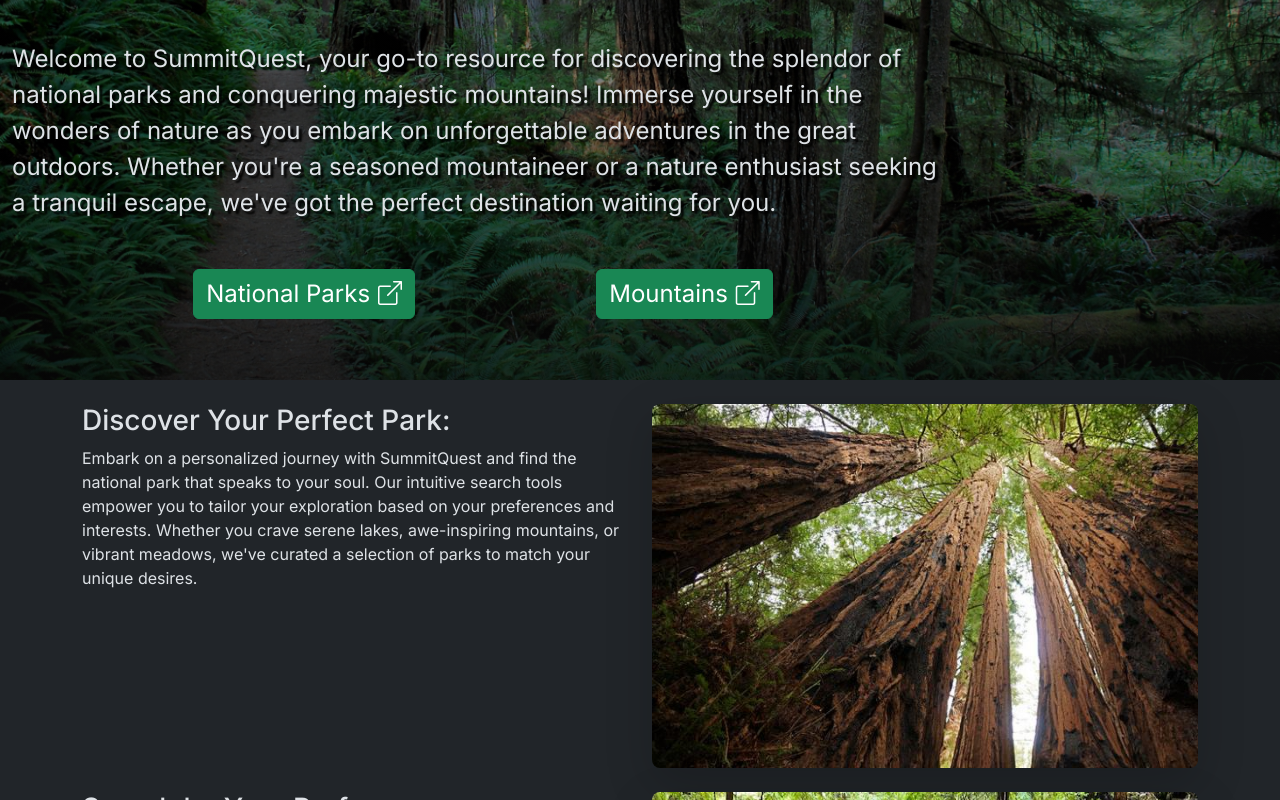
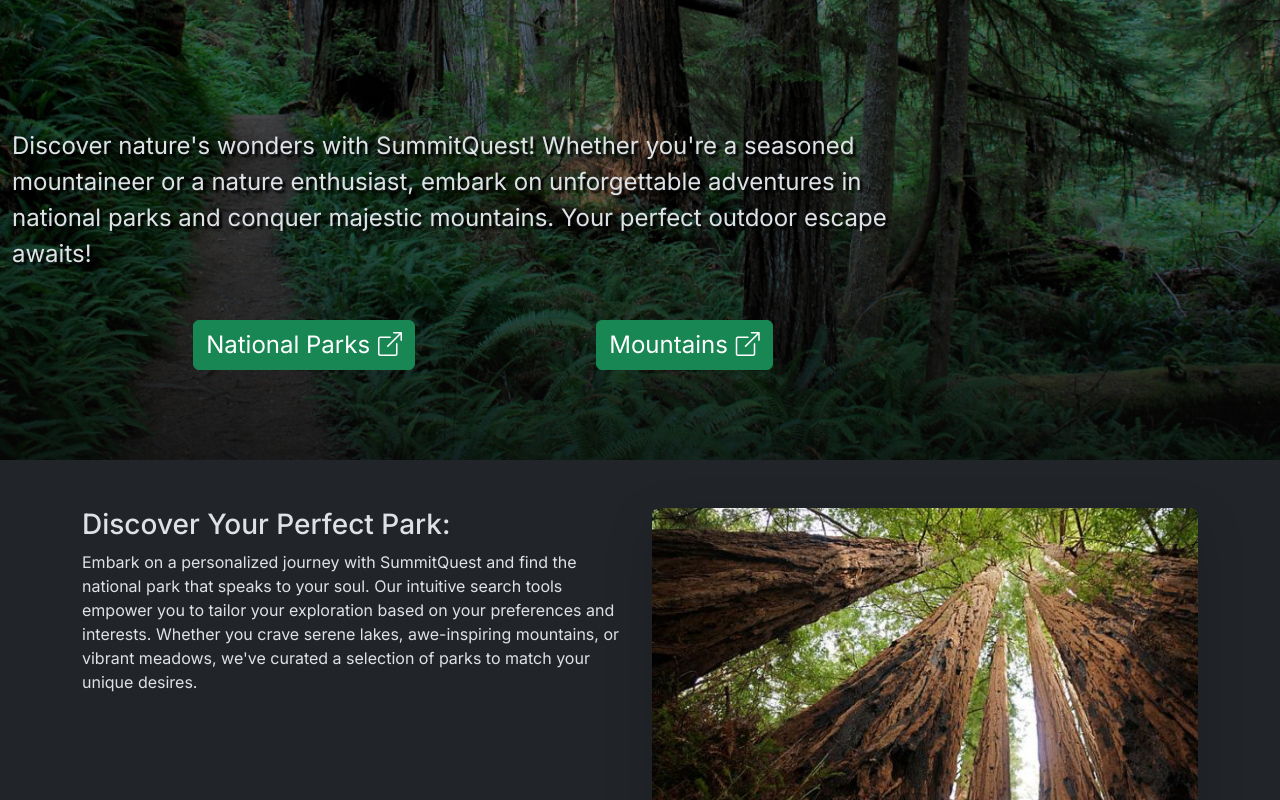
Before and after one commit to icortes/enjoy-the-outdoors, a Next.js app: page / in a window 1280 px wide. Shown: the part 420-1220 px from the top of the page. Built offline with nearby package versions, Linux system fonts and the light colour scheme.

Commit message:
shortened welcome message

```diff
--- a/src/app/(home)/Jumbotron.tsx
+++ b/src/app/(home)/Jumbotron.tsx
@@ -7,7 +7,7 @@
     backgroundRepeat: 'no-repeat',
     backgroundSize: 'cover',
     backgroundPosition: 'center center',
-    height: '100vh',
+    height: '110vh',
 
     textShadow: '3px 3px 2px rgba(0, 0, 0, 1)',
   };
@@ -20,12 +20,10 @@
       <div className='container-fluid h-100 d-flex flex-column justify-content-around mt-5 py-3 py-sm-3 py-md-5'>
         <h1 className='display-3 fw-bold'>SummitQuest</h1>
         <div className='col-md-9 fs-4 mt-md-5 text-start'>
-          Welcome to SummitQuest, your go-to resource for discovering the splendor of
-          national parks and conquering majestic mountains! Immerse yourself in the
-          wonders of nature as you embark on unforgettable adventures in the great
-          outdoors. Whether you&apos;re a seasoned mountaineer or a nature enthusiast
-          seeking a tranquil escape, we&apos;ve got the perfect destination waiting for
-          you.
+          Discover nature&apos;s wonders with SummitQuest! Whether you&apos;re a seasoned
+          mountaineer or a nature enthusiast, embark on unforgettable adventures in
+          national parks and conquer majestic mountains. Your perfect outdoor escape
+          awaits!
           <div
             className='mt-5 d-flex flex-column flex-sm-row justify-content-sm-evenly align-items-between'
             style={noTextShadow}>
--- a/src/app/page.tsx
+++ b/src/app/page.tsx
@@ -4,7 +4,7 @@
   return (
     <>
       <Jumbotron />
-      <main className='container-md'>
+      <main className='container-md mt-5'>
         <div className='row g-4'>
           <div className='col-md-6'>
             <h3>Discover Your Perfect Park:</h3>
```
